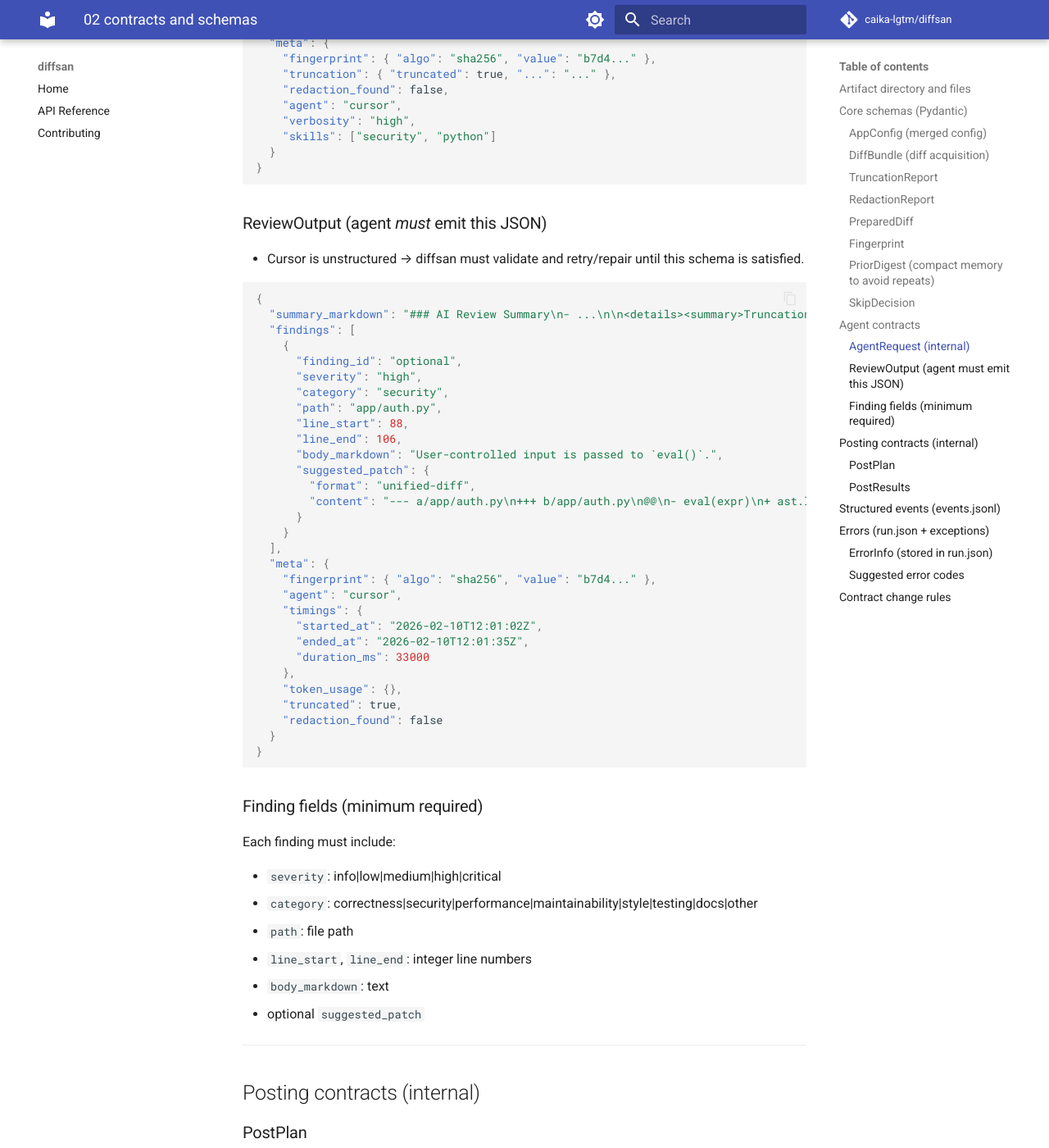
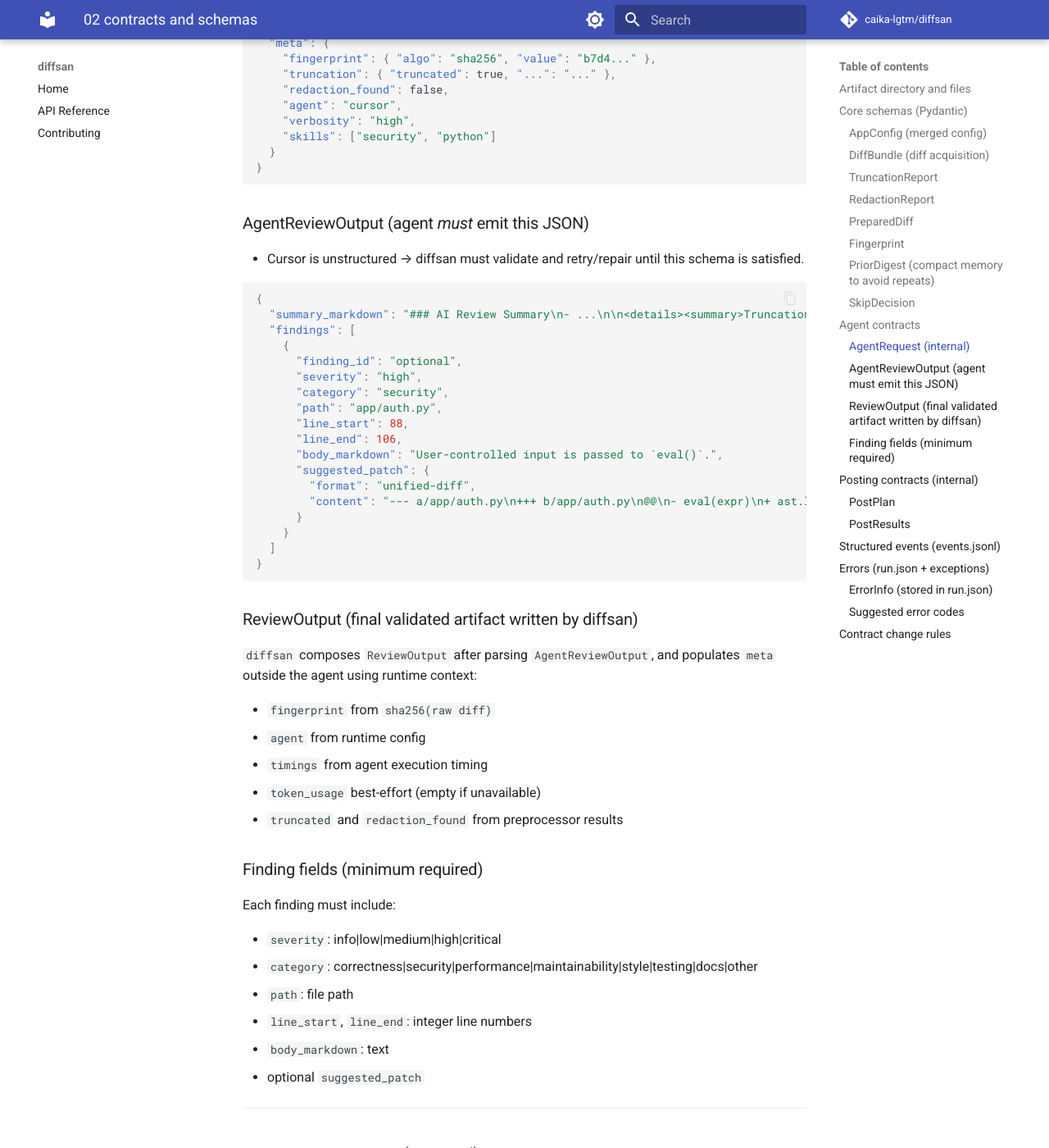
Before and after one commit to caika-lgtm/diffsan, an MkDocs documentation site: the page built from docs/design/02-contracts-and-schemas.md, in a window 1280 px wide and 1400 px high, scrolled down 4562 px. Shown: the whole window at 82% size. Built offline with MkDocs 1.6.1 and Material for MkDocs 9.7.7, drawn with Linux system fonts in a browser that asks for light colours; comment, search, counter and statistics services are not loaded.

Commit message:
refactor: remove review metadata from prompt schema

````diff
--- a/docs/design/02-contracts-and-schemas.md
+++ b/docs/design/02-contracts-and-schemas.md
@@ -222,7 +222,7 @@ Contains the prompt plus metadata used for artifacts/logging. The prompt itself
 }
 ```
 
-### ReviewOutput (agent _must_ emit this JSON)
+### AgentReviewOutput (agent _must_ emit this JSON)
 
 - Cursor is unstructured → diffsan must validate and retry/repair until this schema is satisfied.
 
@@ -243,21 +243,20 @@ Contains the prompt plus metadata used for artifacts/logging. The prompt itself
         "content": "--- a/app/auth.py\n+++ b/app/auth.py\n@@\n- eval(expr)\n+ ast.literal_eval(expr)\n"
       }
     }
-  ],
-  "meta": {
-    "fingerprint": { "algo": "sha256", "value": "b7d4..." },
-    "agent": "cursor",
-    "timings": {
-      "started_at": "2026-02-10T12:01:02Z",
-      "ended_at": "2026-02-10T12:01:35Z",
-      "duration_ms": 33000
-    },
-    "token_usage": {},
-    "truncated": true,
-    "redaction_found": false
-  }
+  ]
 }
 ```
+
+### ReviewOutput (final validated artifact written by diffsan)
+
+`diffsan` composes `ReviewOutput` after parsing `AgentReviewOutput`, and populates `meta`
+outside the agent using runtime context:
+
+- `fingerprint` from `sha256(raw diff)`
+- `agent` from runtime config
+- `timings` from agent execution timing
+- `token_usage` best-effort (empty if unavailable)
+- `truncated` and `redaction_found` from preprocessor results
 
 ### Finding fields (minimum required)
 
````
Also changed, not shown: docs/design/05-test-strategy.md (+2 -1 lines), docs/design/07-agent-prompting.md (+6 -6 lines), 9 other files.
